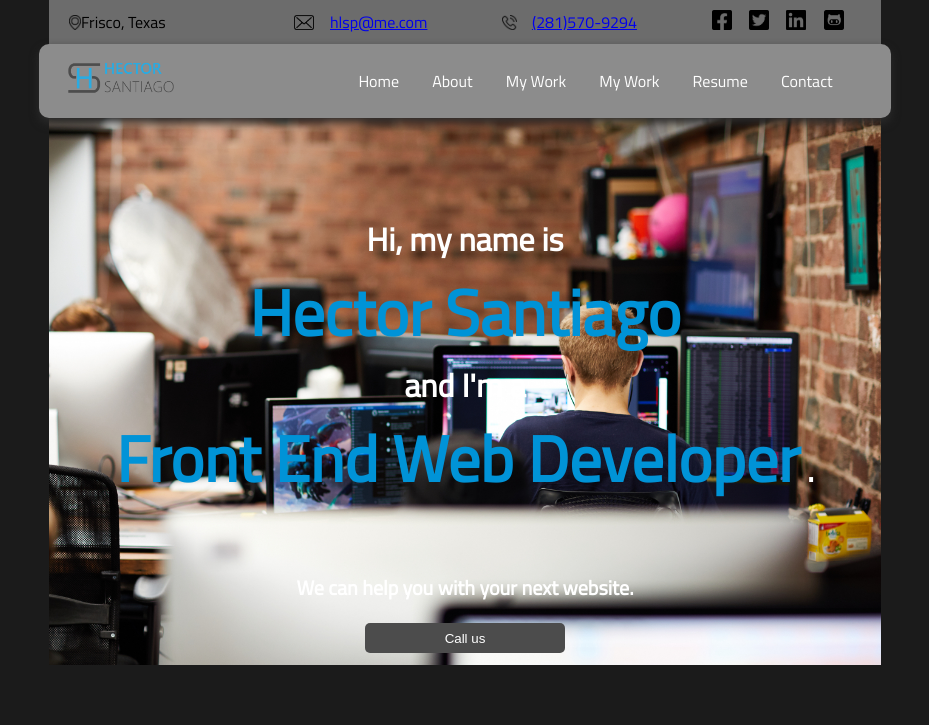
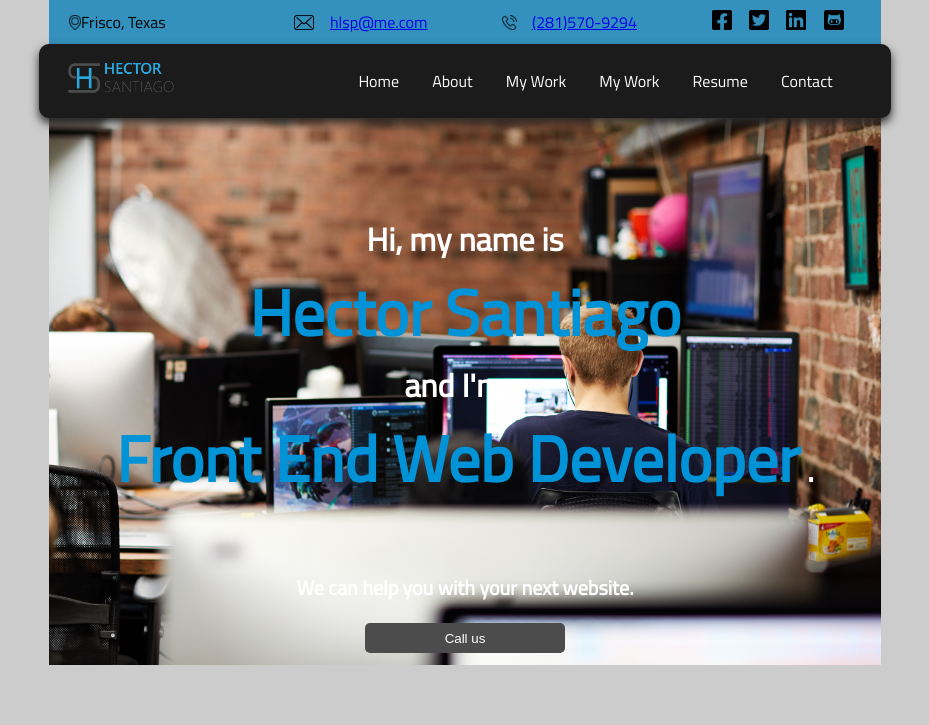
Before and after one commit to Santi029/NewPortfolio2021, a plain HTML site: page index.html in a window 1280 px wide. Shown: the top 725 px of the page, without its empty margins (175-1104 px from the left). Drawn offline with Linux system fonts and the light colour scheme; files whose address does not match are found by name.

Commit message:
Actualizacion de header background color.

```diff
--- a/css/style.css
+++ b/css/style.css
@@ -41,7 +41,7 @@ body {
     align-content: center;
     width: 100%;
     margin: 0px;
-    background-color: #1b1b1b;
+    background-color: #CCCCCC;
 }
 
 header a {
@@ -104,7 +104,7 @@ p {
 }
 
 .sub-social {
-    background-color: #6c6c6c;
+    background-color: #3491bd;
     width: 65%;
     display: inline-flex;
     flex-flow: wrap row;
@@ -171,7 +171,7 @@ p {
 } */
 
 .sub-header {
-    background-color: #8C8C8C;
+    background-color: #1b1b1b;
     width: 65%;
     display: inline-flex;
     flex-flow: wrap row;
```
